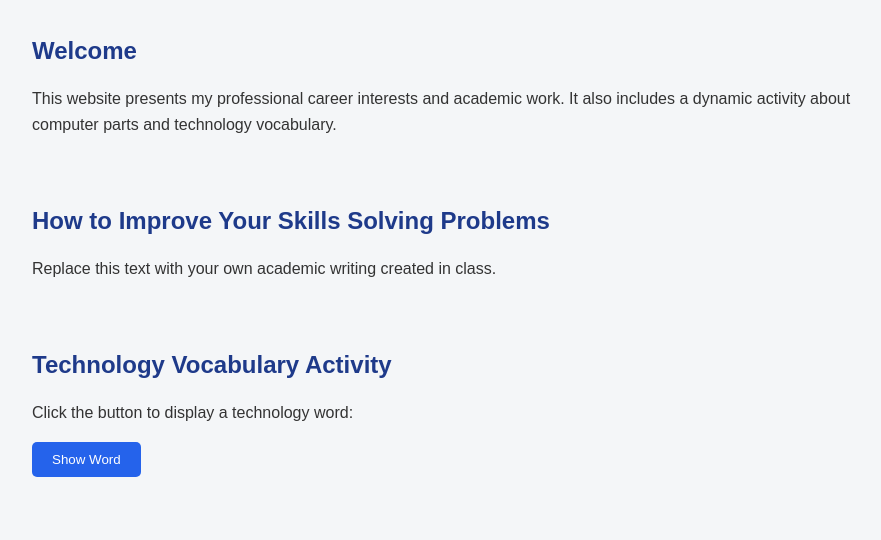
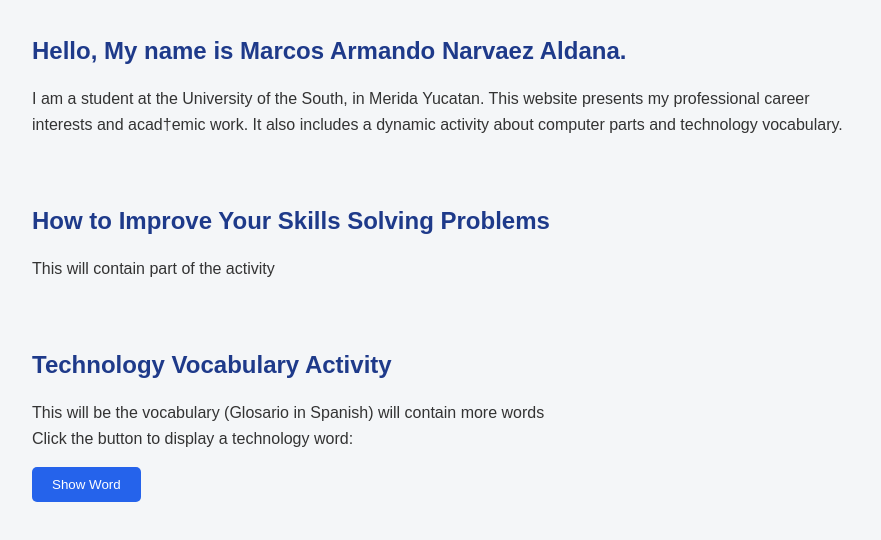
Before and after one commit to mnarvaezaldana/portfolio, a Next.js app in the folder my-portfolio/: page / in a window 1280 px wide. Shown: the top 540 px of the page, without its empty margins (190-1071 px from the left). Built offline with nearby package versions, Linux system fonts and the light colour scheme.

Commit message:
FIX issues and add text

```diff
--- a/my-portfolio/app/page.tsx
+++ b/my-portfolio/app/page.tsx
@@ -30,9 +30,9 @@ export default function Home() {
     <main>
 
       <section id="home" className="section">
-        <h2>Welcome</h2>
-        <p>
-          This website presents my professional career interests and academic work.
+        <h2>Hello, My name is Marcos Armando Narvaez Aldana.</h2>
+        <p>I am a student at the University of the South, in Merida Yucatan.
+          This website presents my professional career interests and acad†emic work.
           It also includes a dynamic activity about computer parts and technology vocabulary.
         </p>
       </section>
@@ -40,12 +40,13 @@ export default function Home() {
       <section id="essay" className="section">
         <h2>How to Improve Your Skills Solving Problems</h2>
         <p>
-          Replace this text with your own academic writing created in class.
+          This will contain part of the activity
         </p>
       </section>
 
       <section id="activity" className="section">
         <h2>Technology Vocabulary Activity</h2>
+        <p>This will be the vocabulary (Glosario in Spanish) will contain more words</p>
         <p>Click the button to display a technology word:</p>
         <button onClick={showWord}>Show Word</button>
         {word && <div className="word-box">{word}</div>}
```
